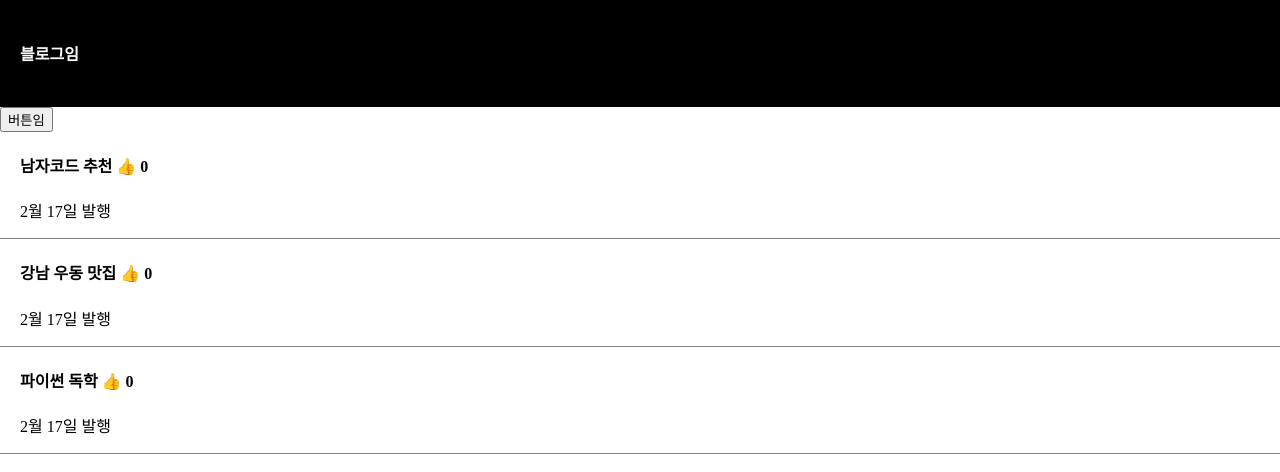
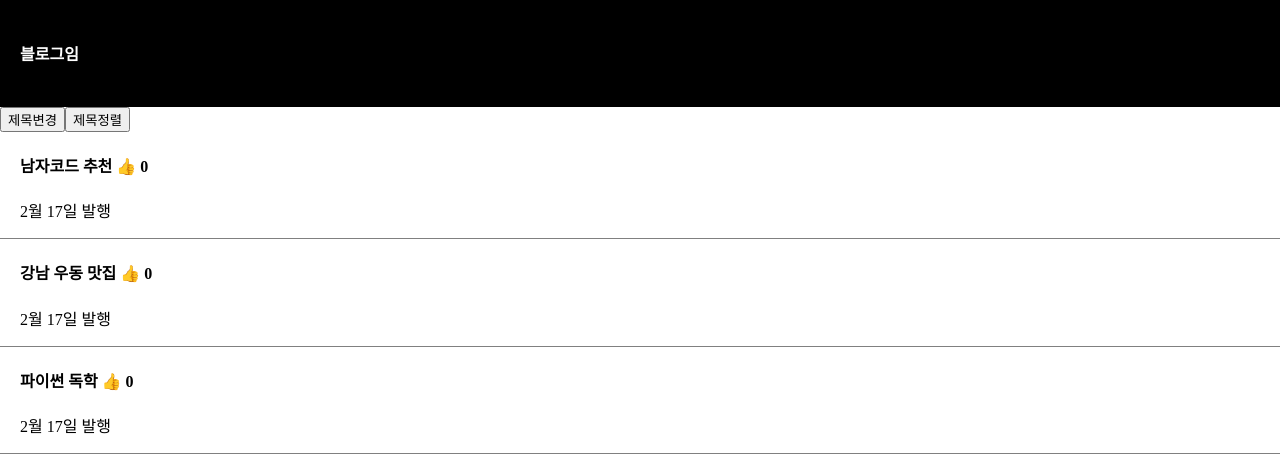
Before and after one commit to Binz-collab/React-Clone-Coding, a React (Vite) app in the folder blog/: page / in a window 1280 px wide. Shown: the top 472 px of the page. Built offline with nearby package versions, Linux system fonts and the light colour scheme.

Commit message:
feat:  6강 숙제 - state 내용물 가나다 순 정렬 버튼 만들기 (sort 함수에 괄호 빼먹어서 에러남)

```diff
--- a/blog/src/App.jsx
+++ b/blog/src/App.jsx
@@ -13,7 +13,8 @@ function App() {
           <h4>블로그임</h4>
         </div>
 
-      <button onClick={() => 제목리스트변경(['여자 코트 추천', '강북 냉면 맛집', '리액트 인강'])}>버튼임</button>
+      <button onClick={() => 제목리스트변경(['여자 코트 추천', '강북 냉면 맛집', '리액트 인강'])}>제목변경</button>
+      <button onClick={() => 제목리스트변경([...제목리스트].sort())}>제목정렬</button>
 
 
       <div className='list'>
```
